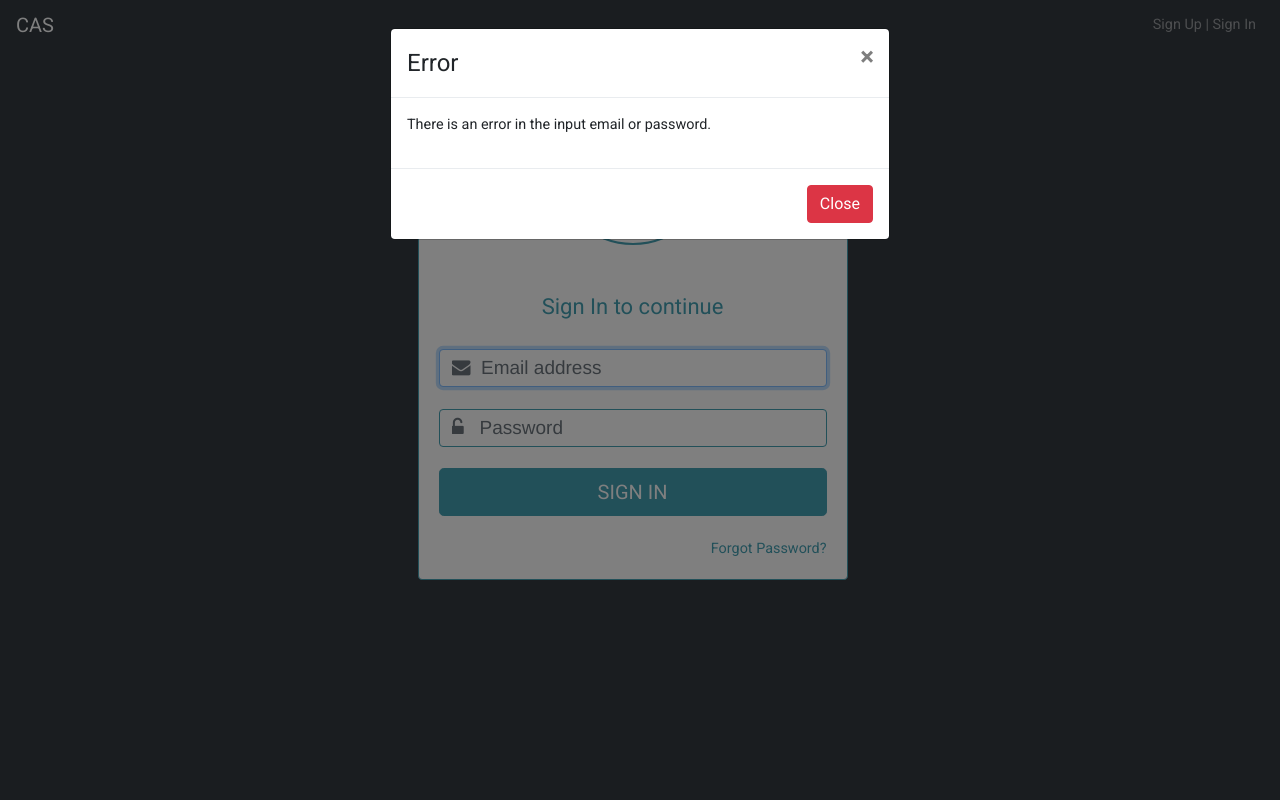
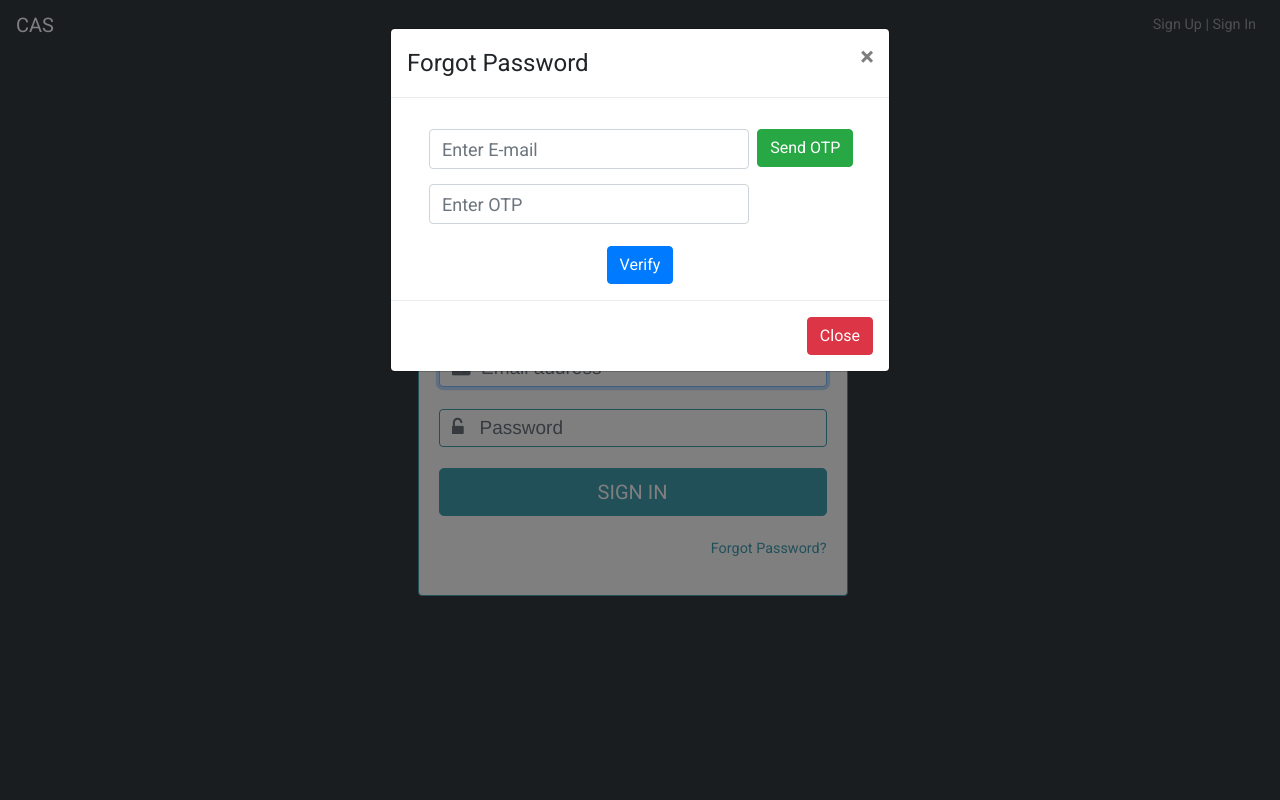
Before and after one commit to CAS-TEAM/CAS, a PHP site: page /login.php?error=notfound in a window 1280 px wide. Run offline with PHP 8.4, Linux system fonts and the light colour scheme; some libraries are stand-ins or nearby versions.

Commit message:
Forgot-password UI added

```diff
--- a/createuser.php
+++ b/createuser.php
@@ -106,6 +106,11 @@
 				<div class="row">
 					<label class="label-user col-md-2 control-label">Role</label>
 					<div class="col-md-10">
+
+						<div class="custom-control custom-checkbox">
+						  <input type="checkbox" class="custom-control-input" id="defaultCheckedFaculty" name="faculty">
+						  <label class="custom-control-label" for="defaultCheckedFaculty" style="color: #a6a6a6">Faculty</label>
+						</div>
 
 						<div class="custom-control custom-checkbox">
 						  <input type="checkbox" class="custom-control-input" id="defaultCheckedH.O.D" name="hod">
--- a/login.php
+++ b/login.php
@@ -42,15 +42,75 @@
               			<br>
               			<button class="btn btn-lg btn-primary btn-block text-uppercase signin-btnn" type="submit">Sign in</button>
 	              	</form><br>
+
 	              	<div class="row">
-	              			<div class="col-md-6 text-left">
+	              		<div class="col-md-12 text-right">
+							<a href="#"><p type="" data-toggle="modal" data-target="#myModal" style="color: #44a0b3;text-align: right">
+							Forgot Password?
+							</p></a>
 						</div>
-		              		<div class="col-md-6 text-right">
-	              				<a href="" style="color: #44a0b3">Forgot Password?</a>
+
+					 	<!-- The Modal -->
+					 	<div class="modal" id="myModal">
+					    	<div class="modal-dialog">
+					      		<div class="modal-content">
+					      			<!-- Modal Header -->
+							        <div class="modal-header">
+							        	<h4 class="modal-title" style="text-align: right">Forgot Password</h4>
+							         	<button type="button" class="close" data-dismiss="modal">&times;</button>
+							        </div>
+
+							        <!-- Modal body -->
+							        <div class="modal-body">
+							        	<div class="row">
+							        		<div class="col-md-8 text-left">
+							         			<input type="text" class="form-control register-form-input" name="email" placeholder="Enter E-mail" required>
+							         		</div>
+							         		<div class="col-md-4 text-center">
+							         			<button type="button" class="btn btn-success" style="margin-top: 15px">Send OTP</button>
+							         		</div>
+
+							         		<?php
+
+											$rndno=rand(100000, 999999);//OTP generate
+											// echo $rndno;
+											$message = urlencode("otp number.".$rndno);
+											// $to=$_POST['email'];
+											// $subject = "OTP";
+											// $txt = "OTP: ".$rndno."";
+											// $headers = "From: otp@studentstutorial.com" . "\r\n" .
+											// "CC: divyasundarsahu@gmail.com";
+											// mail($to,$subject,$txt,$headers);
+											if(isset($_POST['btn-save']))
+											{
+											$_SESSION['name']=$_POST['name'];
+											$_SESSION['email']=$_POST['email'];
+											$_SESSION['phone']=$_POST['phone'];
+											$_SESSION['otp']=$rndno;
+											header( "Location: otp.php" );
+
+											} ?>
+							         	</div>
+
+							         	<div class="row">
+							         		<div class="col-md-12 text-left">
+							         			<input type="number" class="form-control register-form-input" name="otp" placeholder="Enter OTP" required>
+							         		</div>
+							         	</div><br>
+
+							         	<div class="row justify-content-center">
+  											<button type="submit" class="btn btn-primary">Verify</button>
+							         	</div>
+
+							        </div>
+
+							        <!-- Modal footer -->
+							        <div class="modal-footer">
+							          <button type="button" class="btn btn-danger" data-dismiss="modal">Close</button>
 							        </div>
 							    </div>
-	              		<!-- <hr style="border:1px solid #44a0b3"><br> -->
-	              		<!-- <button class="btn btn-lg btn-google btn-block signin-google-btn" type="submit"><img src="https://img.icons8.com/color/48/000000/google-logo.png" class="google-i"> Sign in with Google</button> -->
+							</div>
+  						</div>
 	          		</div>
 	        	</div>
 	      	</div>
```
Also changed, not shown: adminpanel.php (+41 -12 lines), database/cas_db.sql, forgotpassword.php (added). Lines whose indentation alone changed are shown as unchanged.
